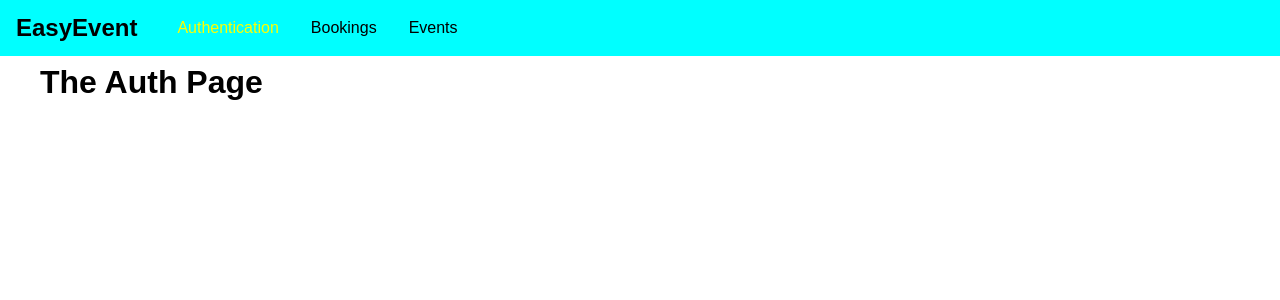
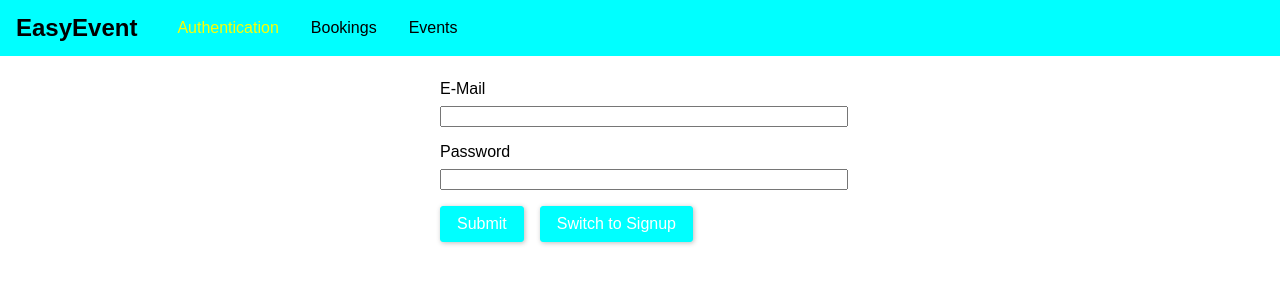
Before and after one commit to andrewmcnutt/graphql-node-react, a React (Create React App) app in the folder frontend/: page /auth in a window 1280 px wide. Shown: the top 300 px of the page. Built offline with nearby package versions, Linux system fonts and the light colour scheme.

Commit message:
Completed video 13.

```diff
--- /dev/null
+++ b/frontend/src/pages/Auth.css
@@ -0,0 +1,37 @@
+.auth-form {
+  width: 25rem;
+  max-width: 80%;
+  margin: 5rem auto;
+}
+
+.form-control label,
+.form-control input {
+  width: 100%;
+  display: block;
+}
+
+.form-control label {
+  margin-bottom: 0.5rem;
+}
+
+.form-control {
+  margin-bottom: 1rem;
+}
+
+.form-actions button {
+  background: aqua;
+  font: inherit;
+  border: 1px solid aqua;
+  border-radius: 3px;
+  padding: .5rem 1rem;
+  margin-right: 1rem;
+  box-shadow: 1px 1px 5px rgba(0,0,0,.26);
+  color: white;
+  cursor: pointer;
+}
+
+.form-actions button:hover,
+.form-actions button:active {
+  background: #01a7a7;
+  border: 1px solid #01a7a7;
+}
--- a/frontend/src/pages/Auth.js
+++ b/frontend/src/pages/Auth.js
@@ -1,9 +1,92 @@
 import React, { Component } from 'react';
 
+import './Auth.css'
+
 class AuthPage extends Component {
+  state = {
+    isLogin: true
+  };
+
+  constructor(props) {
+    super(props)
+    this.emailEl = React.createRef();
+    this.passwordEl = React.createRef();
+  }
+
+  switchModeHandler = () => {
+    this.setState(prevState => {
+      return { isLogin: !prevState.isLogin }
+    })
+  }
+
+  submitHandler = (event) => {
+    event.preventDefault();
+    const email = this.emailEl.current.value;
+    const password = this.passwordEl.current.value;
+
+    if (email.trim().length === 0 || password.trim().length === 0) {
+      return;
+    }
+
+    let requestbody = {
+      query: `
+        query {
+          login(email: "${email}", password: "${password}") {
+            userId
+            token
+            tokenExpiration
+          }
+        }
+      `
+    }
+
+    if (!this.state.isLogin) {
+      requestbody = {
+        query: `
+          mutation {
+            createUser(userInput: {email: "${email}", password: "${password}"}) {
+              _id
+              email
+            }
+          }
+        `
+      }
+    }
+
+    fetch('http://localhost:8000/graphql', {
+      method: 'POST',
+      body: JSON.stringify(requestbody),
+      headers: {
+        'Content-Type':'application/json'
+      }
+    }).then(res => {
+      if (res.status !== 200 && res.status !== 201) {
+        throw new Error('Failed');
+      }
+      return res.json();
+    }).then(resData => {
+      console.log(resData);
+    }).catch(err => {
+      console.log(err);
+    })
+  }
+
   render() {
     return (
-      <h1>The Auth Page</h1>
+      <form className='auth-form' onSubmit={this.submitHandler}>
+        <div className='form-control'>
+          <label htmlFor="email">E-Mail</label>
+          <input type="email" id="email" ref={this.emailEl} />
+        </div>
+        <div className='form-control'>
+          <label htmlFor="password">Password</label>
+          <input type="password" id="password" ref={this.passwordEl} />
+        </div>
+        <div className='form-actions'>
+          <button type="submit">Submit</button>
+          <button type="button" onClick={this.switchModeHandler}>Switch to {this.state.isLogin ? 'Signup' : 'Login'}</button>
+        </div>
+      </form>
     );
   }
 }
```
Also changed, not shown: 1 other file (tests, documents, lock files or other folders).
